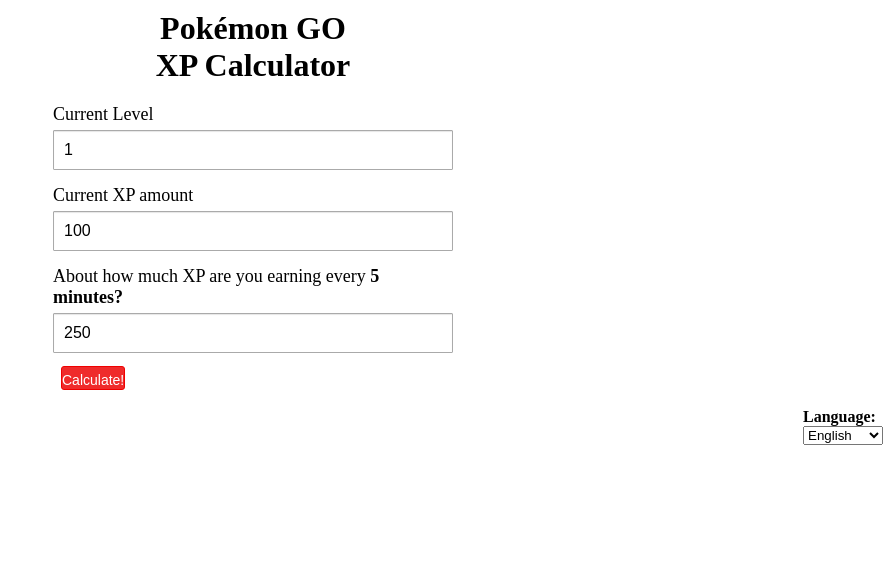
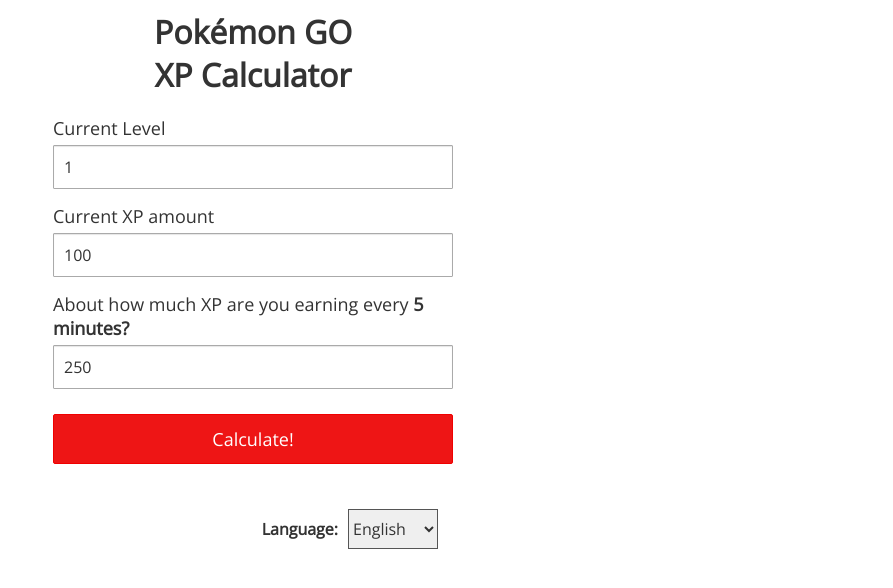
Before and after one commit to trevorwood222/pokemongoxp, a PHP site: page / in a window 1280 px wide. Shown: the top 588 px of the page, without its empty margins (387-1280 px from the left). Run offline with PHP 8.4, Linux system fonts and the light colour scheme.

Commit message:
Add files via upload

```diff
--- a/css/style.css
+++ b/css/style.css
@@ -3,6 +3,8 @@
 	-moz-box-sizing: border-box;
 	-webkit-box-sizing: border-box;
 	box-sizing: border-box;
+	color: #333;
+	font-family: 'Open Sans', sans-serif;
 }
 .highlightoff{
 	-moz-user-select: -moz-none;
@@ -10,6 +12,10 @@
 	-webkit-user-select: none;
 	-ms-user-select: none;
 	user-select: none;
+}
+
+a{
+	color:rgba(0,0,255,1);
 }
 
 .container{
@@ -42,7 +48,6 @@ input{
 }
 
 .form_div input[type="number"]{
-
 	font-size: 16px;
 	margin: 5px 0px;
 	padding: 10px;
@@ -72,45 +77,56 @@ label{
 	font-size: 18px;
 }
 
-
-.blueButton,.redButton{
+.redButton{
 	margin: 20px 0px 0px 0px;
 	cursor: pointer;
 	font-size: 18px;
 	width: 100%;
 	height: 50px;
 	outline:none;
-	/*background-color: rgba(31,111,217,1);*/
 	border: 1px solid;
-	/*border-color: rgba(25,89,174,1);*/
 	color:#FFF;
 	background-color: rgba(238,21,21,1);
 	border-color: rgba(240,0,0,1);
 	border-radius: 2px;
 }
-.blueButton:hover,.redButton:hover{
+.redButton:hover{
 	-moz-box-shadow: inset 0px 0px 500px rgba(0,0,0,.15);
 	-webkit-box-shadow: inset 0px 0px 500px rgba(0,0,0,.15);
 	box-shadow: inset 0px 0px 500px rgba(0,0,0,.15);
 }
-.blueButton:active,.redButton:active{
+.redButton:active{
 	-moz-box-shadow: inset 0px 0px 500px rgba(0,0,0,.3);
 	-webkit-box-shadow: inset 0px 0px 500px rgba(0,0,0,.3);
 	box-shadow: inset 0px 0px 500px rgba(0,0,0,.3);
 }
 
-.redButton{
-	margin: 8px;
+.redButton.small{
+	margin: 0px;
 	height: 24px;
 	font-size: 14px;
-	width: auto;
-	line-height: 26px;
-	border-radius: 3px;
+	line-height: 24px;
 	background-color: rgba(238,21,21,.9);
-	border-color: rgba(240,0,0,1);
 }
 
-
+.language_option{
+	margin: 0 auto;
+	margin-top: 20px;
+	max-width: 400px;
+	padding:15px;
+}
+.language_option p{
+	margin:0px 10px;
+	float: left;
+	line-height: 40px;
+}
+.language_option select{
+	font-size: 16px;
+	height: 40px;
+	line-height: 40px;
+	float: left;
+	border: 1px solid #555;
+}
 
 
 
@@ -118,6 +134,11 @@ label{
 
 .results_main_header{
 	padding:15px;
+}
+.results_main_header a{}
+
+.results_main_header p{
+	margin:15px 0px;
 }
 
 .results_ul_header{
@@ -135,6 +156,7 @@ label{
 	position: relative;
 	border: 1px solid rgba(34,34,36,1);
 	border-width: 0px 0px 1px 0px;
+	overflow: hidden;
 }
 
 .results_ul_header .first,.results_ul li .first{
@@ -152,12 +174,13 @@ label{
 	line-height: 40px;
 }
 .results_ul li .three{
-	/*border: 1px solid black;*/
 	position: absolute;
-	width: 80px;
+	padding: 8px 5px;
+	width: 90px;
 	right: 0px;top: 0px;
-	height: 30px;
+	height: 40px;
 	text-align: center;
+	/*border:1px solid black;*/
 }
 .results_ul li .three div{}
 
@@ -178,6 +201,14 @@ label{
 
 
 /* rawdata */
+table {
+    border-collapse: collapse;
+}
+
+table, th, td {
+    border: 1px solid #999;
+}
+
 
 .rawdata_table tr{
 	/*background-color: blue;*/
@@ -194,6 +225,5 @@ label{
 .rawdata_table td{
 	margin: -1px;
 	padding: 10px;
-	border: 1px solid #333;
 	/*background-color: rgba(150,150,150,.1);*/
 }
```
